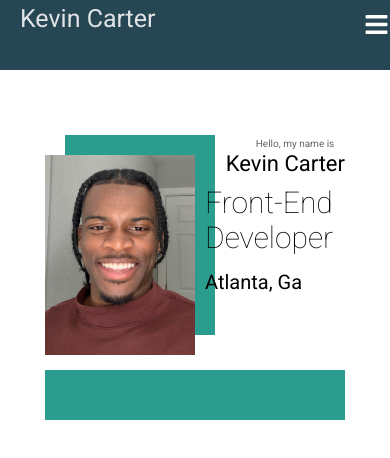
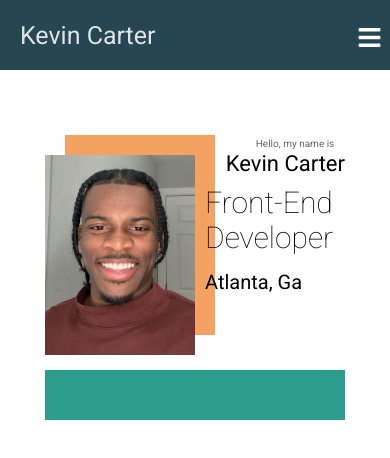
Before and after one commit to kvncrtr/portfolio, a React (Vite) app: page / in a window 390 px wide. Shown: the top 458 px of the page. Built offline with nearby package versions, Linux system fonts and the light colour scheme.

Commit message:
more responsive editing

```diff
--- a/src/styles/app.css
+++ b/src/styles/app.css
@@ -62,7 +62,7 @@ nav {
    justify-content: space-between;
    align-items: center;
    width: 200%;
-   background-color: var(--accent);
+   /* background-color: var(--accent); */
 }
 
 .navbar--container h3 {
@@ -132,7 +132,7 @@ nav a:hover {
    grid-area: h;
    width: 15rem;
    height: 20rem;
-   background-color: var(--secondary);
+   background-color: var(--accent2);
 }
 
 .hero--intro {
@@ -181,8 +181,9 @@ nav a:hover {
 }
 
 @media only screen and (max-width: 1024px) {
+
    .nav--button {
-      margin-bottom: 15px;
+      margin-top: 10px;
       margin-left: 85%;
    }
 
@@ -200,7 +201,6 @@ nav a:hover {
 
    header h3 {
       width: 20rem;
-      margin-bottom: 33px;
    }
 
    header .nav--button {
@@ -235,20 +235,43 @@ nav a:hover {
 }
 
 @media only screen and (max-width: 777px) {
-   header h3 {
-      width: 20rem;
+   .app--container {
+      position: relative;
+      z-index: 1;
    }
 
-   .nav--close-button {
-      float: right;
+   .navbar--container {
+      position: relative;
+      z-index: 2;
+      display: grid;
+      grid-template-columns: repeat(6, 1fr);
+      grid-template-areas:
+      'l l . . b b';
+   }
+
+   .hero--landing {
+      z-index: 1;
+   }
+
+   header h3 {
+      grid-area: l;
+   }
+
+   header .nav--close-button {
+      position: absolute;
+      top: 2.5rem;
+      left: 70rem;
    }
 
    .nav--button {
-      margin-right: -30px;
-      margin-bottom: 15px;
+      position: absolute;
+      top: 1rem;
+      left: -2.5rem;
+      grid-area: b;
    }
 
    header .responsive--nav {
+      z-index: 3;
       display: flex;
       justify-content: space-between;
       flex-direction: column;
```
